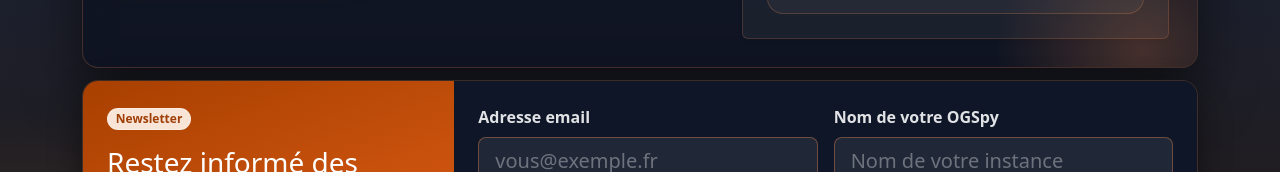
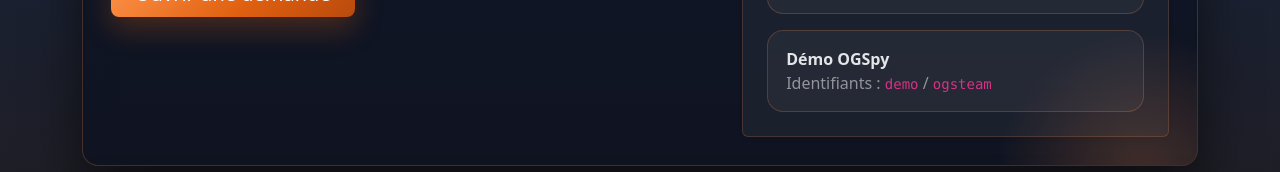
Before and after one commit to darknoon29/ogspy_home, a website: page index.html in a window 1280 px wide. Shown: the part 628-800 px from the top of the page. Drawn offline with nearby package versions, Linux system fonts and the light colour scheme.

Commit message:
Add link to OGSpy Demo

```diff
--- a/index.html
+++ b/index.html
@@ -90,6 +90,10 @@
                       <strong>Communauté Discord</strong>
                       <span>Suivre l'actualité et poser vos questions</span>
                     </a>
+                    <a class="quick-link" href="https://ogspy.fr/demo" target="_blank" rel="noopener noreferrer">
+                      <strong>Démo OGSpy</strong>
+                      <span>Identifiants : <code>demo</code> / <code>ogsteam</code></span>
+                    </a>
                   </div>
                 </div>
               </div>
```
